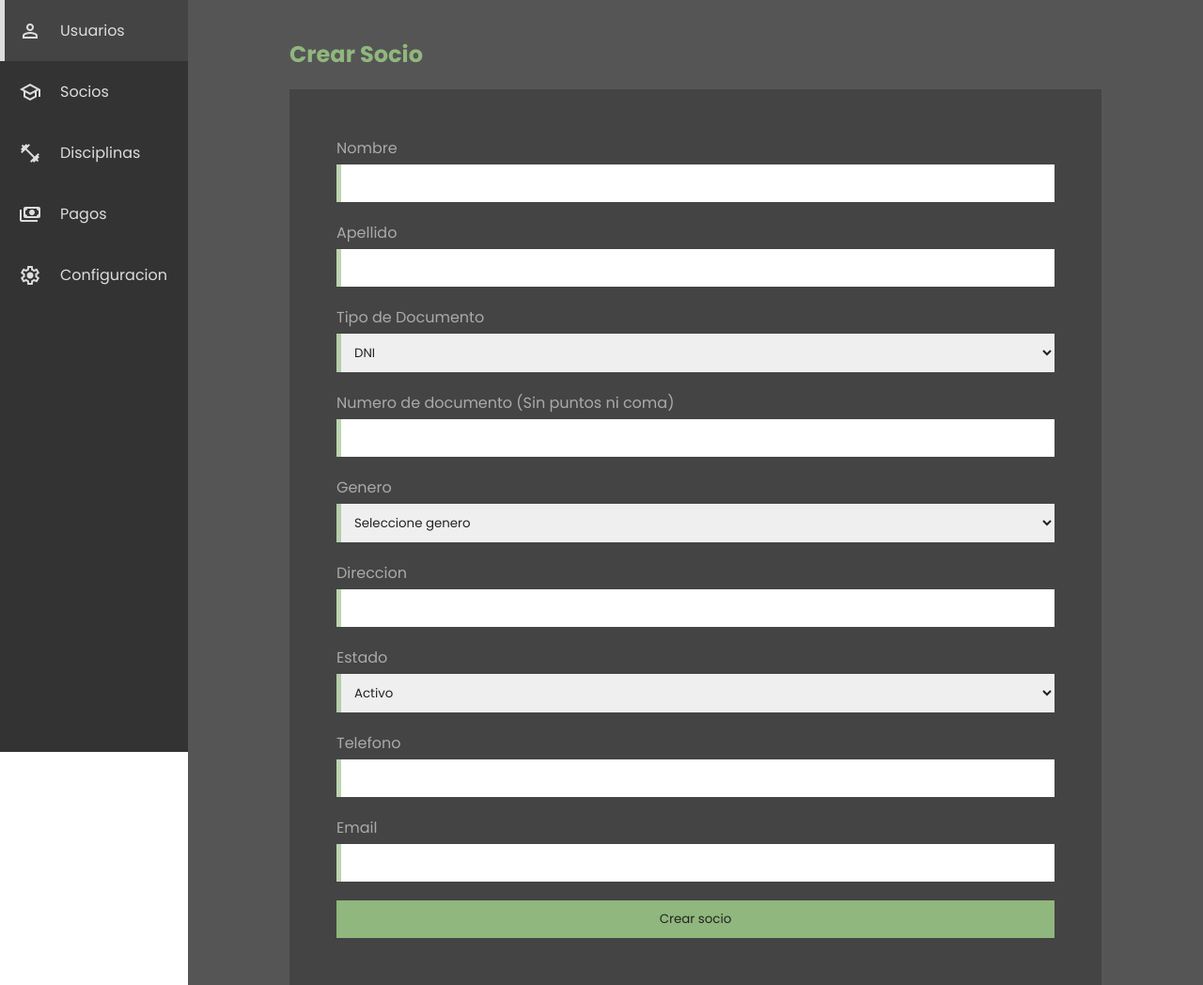
After one commit to CamiloDiPaolo/Proyecto-de-Software, a Flask app: page /perAsoc/crearSocio in a window 1280 px wide. The commit adds this page. Shown: the whole page at 94% size. Run offline with Flask 2, Linux system fonts and the light colour scheme.

Commit message:
Create de persona asociada CASI funcionando

```diff
--- a/src/web/__init__.py
+++ b/src/web/__init__.py
@@ -3,6 +3,7 @@ from src.web.controllers.Usuario import users_blueprint
 from src.web.controllers.Auth import auth_blueprint, allowed_request
 from src.web.controllers.Usuario import users_blueprint
 from src.web.controllers.Admin import admin_blueprint
+from src.web.controllers.perAsoc import perAsoc_blueprint
 
 def create_app():
     app = Flask(__name__, static_folder="static")
@@ -20,5 +21,6 @@ def create_app():
     app.register_blueprint(admin_blueprint)
     app.register_blueprint(users_blueprint)
     app.register_blueprint(auth_blueprint)
+    app.register_blueprint(perAsoc_blueprint)
 
     return app
--- /dev/null
+++ b/src/web/controllers/perAsoc.py
@@ -0,0 +1,33 @@
+from flask import Blueprint,render_template,redirect,request,jsonify
+import json
+
+from src.core.models.Socio import socio
+from src.web.controllers.FactoryCrud import create_doc_json, delete_doc_json
+
+
+
+perAsoc_blueprint = Blueprint('perAsoc_blueprint', __name__, url_prefix='/perAsoc')
+
+@perAsoc_blueprint.route("/main", methods=["GET"])
+def main ():
+    return render_template("index_perAsoc.html")
+
+@perAsoc_blueprint.route("/crearSocio", methods=["GET"])
+def createSoc():
+    return render_template("create_perAsoc.html")
+
+@perAsoc_blueprint.route("/socioCreado", methods=["POST"])
+def socioCreado():
+    #data=sonify(request.form)
+    #return redirect("/perAsoc/main")
+    #print(request.form)
+    result = request.form.to_dict(flat=False)
+    print(result)
+    #result.id=1
+    #result.nro_socio=1
+    json_objeto=create_doc_json(socio, result)
+    return render_template("pruebanashe.html",data=result)
+
+@perAsoc_blueprint.route("/editarSocio", methods=["GET"])
+def deleteSoc():
+    return render_template("edit_perAsoc.html")
--- /dev/null
+++ b/src/web/templates/create_perAsoc.html
@@ -0,0 +1,68 @@
+{% extends 'layout_perAsoc.html' %}
+{% block title %} Panel de personas Asociadas {% endblock %}
+{% block body %}
+<div class="admin__panel">
+    <div class="admin__panel__header">
+      <h2>Crear Socio</h2>
+    </div>
+    <form class="admin__form admin__form--create" action="/perAsoc/socioCreado" method="POST">
+      <div class="admin__form__input">
+        <label >Nombre</label>
+        <input type="text" name="nombre" required />
+      </div>
+      <div class="admin__form__input">
+        <label>Apellido</label>
+        <input type="text"  name="apellido" required />
+      </div>
+      <div class="admin__form__input">
+        <label>Tipo de Documento</label>
+        <div class="roles__input">
+          <select value="" name="tipo_documento" required>
+            <option value="DNI">DNI</option>
+            <option value="CARNET_EXT">CARNET EXT</option>
+            <option value="RUC<">RUC</option>
+            <option value="PASAPORTE">PASAPORTE</option>
+            <option value="P.NAC">P.NAC</option>
+          </select>
+        </div>
+      </div>
+      <div class="admin__form__input">
+        <label>Numero de documento (Sin puntos ni coma) </label>
+        <input type="number" name="nro_documento" required />
+      </div>
+      <div class="admin__form__input">
+        <label>Genero </label>
+        <div class="roles__input">
+          <select value="" name="genero"required>
+            <option> Seleccione genero </option>
+            <option value="M">Masculino</option>
+            <option value="F">Femenino</option>
+            <option value="O">Otro</option>
+          </select>
+        </div>
+      </div>
+      <div class="admin__form__input">
+        <label>Direccion</label>
+        <input type="text" name="direccion"required />
+      </div>
+      <div class="admin__form__input">
+        <label>Estado </label>
+        <div class="roles__input">
+          <select value="" name="estado"required>
+            <option value="Activo"> Activo </option>
+            <option value="Inactivo"> Inactivo</option>
+          </select>
+        </div>
+      </div>
+      <div class="admin__form__input">
+        <label>Telefono</label>
+        <input type="number" name="telefono"/>
+      </div>
+      <div class="admin__form__input">
+        <label>Email</label>
+        <input type="email" name="email"/>
+      </div>
+    <input type="submit" value="Crear socio" /> </a>
+    </form>
+  </div>
+{% endblock %}
--- /dev/null
+++ b/src/web/templates/layout_perAsoc.html
@@ -0,0 +1,45 @@
+<!DOCTYPE html>
+<html lang="es">
+
+<head>
+    <meta charset="UTF-8">
+    <meta http-equiv="X-UA-Compatible" content="IE=edge">
+    <meta name="viewport" content="width=device-width, initial-scale=1.0">
+    <link rel="stylesheet"
+        href="https://fonts.googleapis.com/css2?family=Material+Symbols+Outlined:opsz,wght,FILL,GRAD@20..48,100..700,0..1,-50..200" />
+    <link rel="stylesheet" href="{{ url_for('static', filename='css/admin.css') }}" />
+    <link rel="stylesheet" href="{{ url_for('static', filename='css/admin_table.css') }}" />
+    <link rel="stylesheet" href="{{ url_for('static', filename='css/admin_form.css') }}" />
+    <title> {% block title %}{% endblock %} </title>
+</head>
+
+<body>
+    <nav class="admin__nav">
+        <ul class="admin__nav__links">
+            <li>
+                <a class="admin__nav__link" href="/admin/users"><span class="material-symbols-outlined"> person
+                    </span><span>Usuarios</span></a>
+            </li>
+            <li>
+                <a class="admin__nav__link" href="/perAsoc/main"><span class="material-symbols-outlined"> school
+                    </span><span> Socios </span> </a>
+            </li>
+            <li>
+                <a class="admin__nav__link"><span class="material-symbols-outlined"> fitness_center
+                    </span><span>Disciplinas</span></a>
+            </li>
+            <li>
+                <a class="admin__nav__link"><span class="material-symbols-outlined"> payments
+                    </span><span>Pagos</span></a>
+            </li>
+            <li>
+                <a class="admin__nav__link"><span class="material-symbols-outlined"> settings
+                    </span><span>Configuracion</span></a>
+            </li>
+        </ul>
+    </nav>
+    <main class="admin__main">{% block body %}
+    {% endblock %}</main>
+</body>
+
+</html>
--- /dev/null
+++ b/src/web/templates/pruebanashe.html
@@ -0,0 +1 @@
+{{data}}
```
Also changed, not shown: src/core/models/Socio.py (added, +56 -0 lines), src/web/templates/admin.html (+5 -3 lines), src/web/templates/edit_perAsoc.html (added, +73 -0 lines), src/web/templates/index_perAsoc.html (added, +9 -0 lines), 1 other file.
